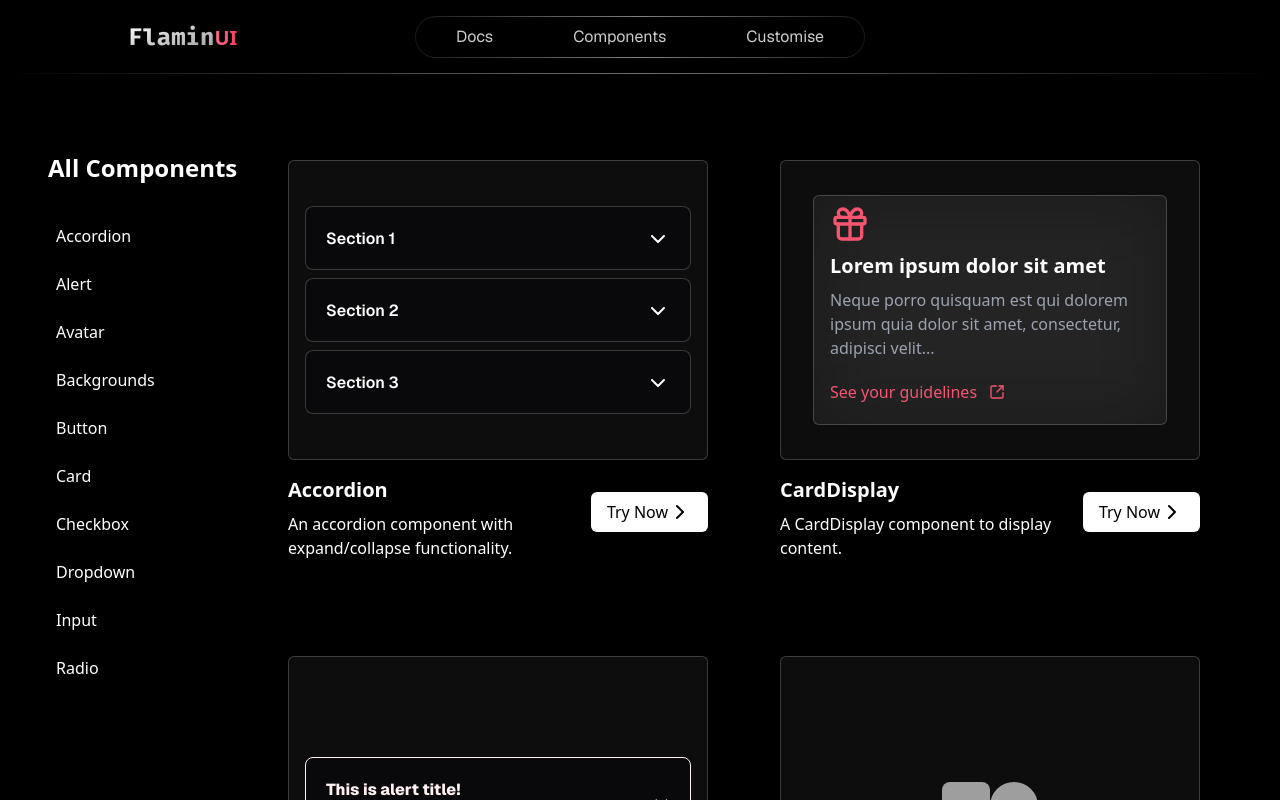
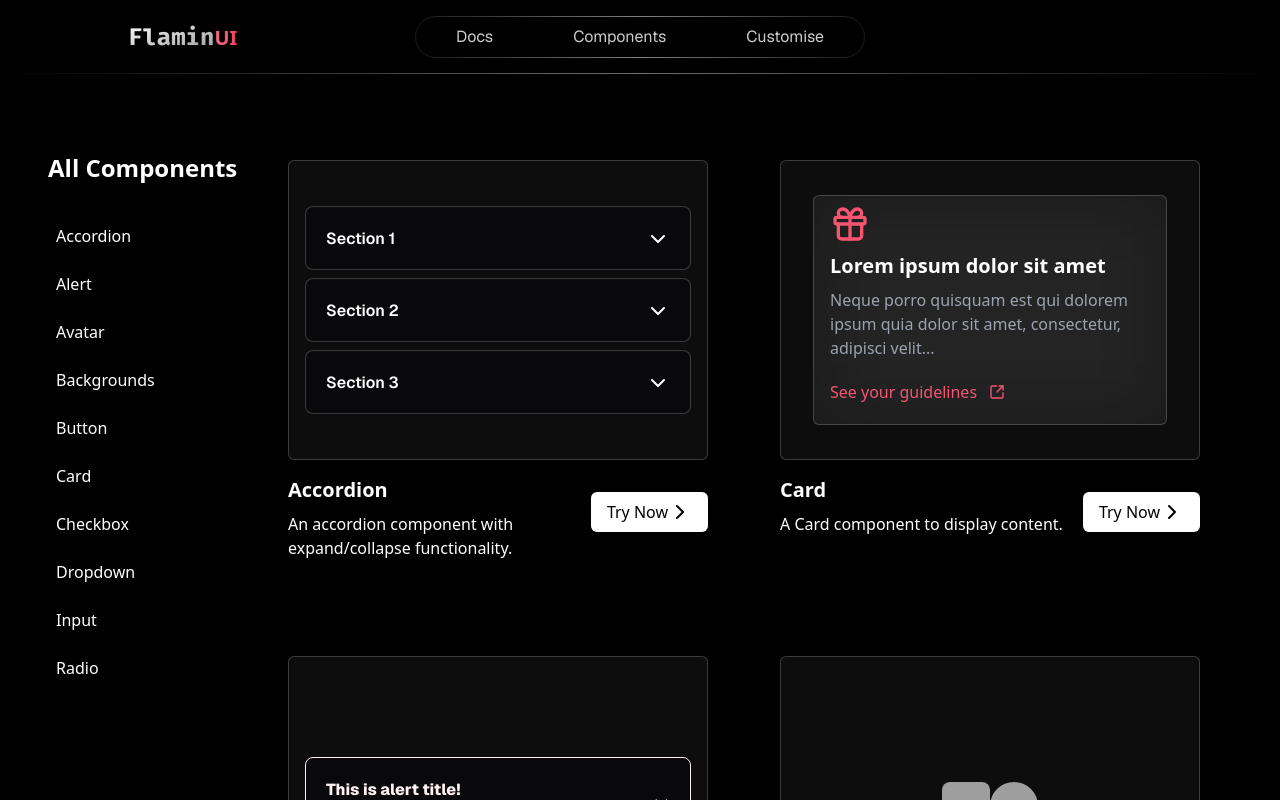
Before and after one commit to Vedant-Panchal/FlaminUI, a Next.js app: page /components in a window 1280 px wide. Shown: the top 800 px of the page. Built offline with nearby package versions, Linux system fonts and the light colour scheme; grey boxes are pictures that could not be loaded.

Commit message:
removed redundant code from sidebar and section

```diff
--- a/components/ComponentPreview/Section/Section.tsx
+++ b/components/ComponentPreview/Section/Section.tsx
@@ -1,10 +1,10 @@
 "use client";
 
-import React, { useState } from 'react';
-import Sidebar from './Sidebar';
-import CardDisplay from './CardDisplay';
-import { ComponentCard } from '@/components/ui/ComponentCards/ComponentCard';
-import { ChevronRight, Gift, SquareArrowOutUpRight } from 'lucide-react';
+import React, { useState } from "react";
+import Sidebar from "./Sidebar";
+import CardDisplay from "./CardDisplay";
+import { ComponentCard } from "@/components/ui/ComponentCards/ComponentCard";
+import { ChevronRight, Gift, SquareArrowOutUpRight } from "lucide-react";
 import {
   Accordion,
   AccordionItem,
@@ -15,20 +15,16 @@ import Alert from "@components/Alert/Alert";
 import AlertTitle from "@components/Alert/AlertTitle";
 import AlertDescription from "@components/Alert/AlertDescription";
 import Avatar from "@components/Avatar/Avatar";
-import Button from '@components/Button/Button';
+import Button from "@components/Button/Button";
 import {
   Card,
   CardHeader,
   CardTitle,
   CardFooter,
-  CardButton,
   CardBody,
   CardContainer,
   CardIcon,
-  CardImage,
   CardLink,
-  CardCustomer,
-  CardRating,
 } from "@components/Card/Card";
 import Checkbox from "@components/Checkbox/Checkbox";
 import {
@@ -38,11 +34,11 @@ import {
   DropdownContent,
   DropdownLabel,
 } from "@components/Dropdown/Dropdown";
-import { Input } from '@components/Input/Input';
+import { Input } from "@components/Input/Input";
 import Radio from "@components/Radio/Radio";
 import { TextArea } from "@components/TextArea/TextArea";
 import { Toggle } from "@components/Toggle/Toggle";
-import ToggleSwitch from './ToggleSwitch';
+import ToggleSwitch from "./ToggleSwitch";
 
 const Section: React.FC = () => {
   const [sidebarVisible, setSidebarVisible] = useState(false);
@@ -51,27 +47,18 @@ const Section: React.FC = () => {
     setSidebarVisible(checked);
   };
 
-  return (
-    <div className="flex mt-28">
-      <div className={`relative ${sidebarVisible ? 'block' : 'hidden'} md:block`}>
-        <Sidebar />
-      </div>
-      <div className="flex-grow p-6 text-white mr-8 md:ml-[240px] ml-6">
-        <div className="md:hidden absolute top-28 left-0 mt-8">
-          <ToggleSwitch
-            onChange={toggleSidebar}
-          />
-        </div>
-        <div className="grid grid-cols-1 md:grid-cols-1 lg:grid-cols-2 gap-6">
-          <div id="Accordion" className="mb-6">
-            <CardDisplay
-              title="Accordion"
-              description="An accordion component with expand/collapse functionality."
-              buttonText="Try Now"
-              buttonLink="/docs/accordion"
-              buttonIcon={<ChevronRight className="h-6 w-6" />}
+  const components = [
+    {
+      id: "Accordion",
+      title: "Accordion",
+      description: "An accordion component with expand/collapse functionality.",
+      buttonLink: "/docs/accordion",
+      content: (
+        <Accordion
+          variant="rounded"
+          border={true}
+          className="gap-2 w-full md:w-[400px]"
         >
-              <Accordion variant="rounded" border={true} className='gap-2 w-full md:w-[400px]'>
           <AccordionItem index={0}>
             <AccordionButton>Section 1</AccordionButton>
             <AccordionContent>Content for section 1</AccordionContent>
@@ -85,16 +72,14 @@ const Section: React.FC = () => {
             <AccordionContent>Content for section 3</AccordionContent>
           </AccordionItem>
         </Accordion>
-            </CardDisplay>
-          </div>
-          <div id='Card' className='mb-6'>
-            <CardDisplay
-              title='CardDisplay'
-              description='A CardDisplay component to display content.'
-              buttonText='Try Now'
-              buttonLink='/docs/card'
-              buttonIcon={<ChevronRight className="h-6 w-6" />}
-            >
+      ),
+    },
+    {
+      id: "Card",
+      title: "Card",
+      description: "A Card component to display content.",
+      buttonLink: "/docs/card",
+      content: (
         <ComponentCard>
           <Card>
             <CardContainer>
@@ -109,7 +94,10 @@ const Section: React.FC = () => {
                 consectetur, adipisci velit...
               </CardBody>
               <CardFooter>
-                      <CardLink href={"/backgrounds"} className="cursor-pointer flex flex-row items-center">
+                <CardLink
+                  href={"/backgrounds"}
+                  className="cursor-pointer flex flex-row items-center"
+                >
                   <p>See your guidelines</p>
                   <CardIcon>
                     <SquareArrowOutUpRight className="ml-3 h-4 w-4 text-[#F65571] mt-2" />
@@ -119,64 +107,52 @@ const Section: React.FC = () => {
             </CardContainer>
           </Card>
         </ComponentCard>
-            </CardDisplay>
-          </div>
-          <div id='Alert' className='mb-6'>
-            <CardDisplay
-              title='Alert'
-              description='An alert component to display messages.'
-              buttonText='Try Now'
-              buttonLink='/docs/alert'
-              buttonIcon={<ChevronRight className="h-6 w-6" />}
-            >
+      ),
+    },
+    {
+      id: "Alert",
+      title: "Alert",
+      description: "An alert component to display messages.",
+      buttonLink: "/docs/alert",
+      content: (
         <Alert dismissAfter={200000} className="w-full md:w-[400px]">
           <AlertTitle>This is alert title!</AlertTitle>
           <AlertDescription>This is alert description!</AlertDescription>
         </Alert>
-            </CardDisplay>
-          </div>
-          <div id='Avatar' className='mb-6'>
-            <CardDisplay
-              title='Avatar'
-              description='An avatar component to display user profile images.'
-              buttonText='Try Now'
-              buttonLink='/docs/avatar'
-              buttonIcon={<ChevronRight className="h-6 w-6" />}
-            >
+      ),
+    },
+    {
+      id: "Avatar",
+      title: "Avatar",
+      description: "An avatar component to display user profile images.",
+      buttonLink: "/docs/avatar",
+      content: (
+        <>
           <Avatar isRounded={false} location="top-right" />
           <Avatar status="online" />
-            </CardDisplay>
-          </div>
-          <div id='Button' className='mb-6'>
-            <CardDisplay
-              title='Button'
-              description='A button component to trigger actions.'
-              buttonText='Try Now'
-              buttonLink='/docs/button'
-              buttonIcon={<ChevronRight className="h-6 w-6" />}
-            >
-              <Button variant='success'>dont you dare</Button>
-            </CardDisplay>
-          </div>
-          <div id='Checkbox' className='mb-6'>
-            <CardDisplay
-              title='Checkbox'
-              description='A checkbox component to select options.'
-              buttonText='Try Now'
-              buttonLink='/docs/checkbox'
-              buttonIcon={<ChevronRight className="h-6 w-6" />}
-            >
-              <Checkbox label="Label" />
-            </CardDisplay>
-          </div>
-          <div id='Dropdown' className='mb-6'>
-            <CardDisplay
-              title='Dropdown'
-              description='A dropdown component to select options.'
-              buttonText='Try Now'
-              buttonLink='/docs/dropdown'
-              buttonIcon={<ChevronRight className="h-6 w-6" />}
-            >
+        </>
+      ),
+    },
+    {
+      id: "Button",
+      title: "Button",
+      description: "A button component to trigger actions.",
+      buttonLink: "/docs/button",
+      content: <Button variant="success">Don't you dare</Button>,
+    },
+    {
+      id: "Checkbox",
+      title: "Checkbox",
+      description: "A checkbox component to select options.",
+      buttonLink: "/docs/checkbox",
+      content: <Checkbox label="Label" />,
+    },
+    {
+      id: "Dropdown",
+      title: "Dropdown",
+      description: "A dropdown component to select options.",
+      buttonLink: "/docs/dropdown",
+      content: (
         <Dropdown>
           <DropdownButton defaultText="Select an option" />
           <DropdownContent>
@@ -186,16 +162,14 @@ const Section: React.FC = () => {
             <DropdownItem value="Option 3">Option 3</DropdownItem>
           </DropdownContent>
         </Dropdown>
-            </CardDisplay>
-          </div>
-          <div id='Input' className='mb-6'>
-            <CardDisplay
-              title='Input'
-              description='An input component to enter data.'
-              buttonText='Try Now'
-              buttonLink='/docs/input'
-              buttonIcon={<ChevronRight className="h-6 w-6" />}
-            >
+      ),
+    },
+    {
+      id: "Input",
+      title: "Input",
+      description: "An input component to enter data.",
+      buttonLink: "/docs/input",
+      content: (
         <Input
           placeholder="Enter some text"
           type="password"
@@ -203,45 +177,60 @@ const Section: React.FC = () => {
           variant="error"
           className="input-field"
         />
+      ),
+    },
+    {
+      id: "Radio",
+      title: "Radio",
+      description: "A radio component to select options.",
+      buttonLink: "/docs/radio",
+      content: <Radio label="Label" />,
+    },
+    {
+      id: "Textarea",
+      title: "Textarea",
+      description: "A textarea component to enter multiple lines of text.",
+      buttonLink: "/docs/textarea",
+      content: <TextArea placeholder="Enter your text here..." variant="" />,
+    },
+    {
+      id: "Toggle",
+      title: "Toggle",
+      description: "A toggle component to switch between two states.",
+      buttonLink: "/docs/toggle",
+      content: <Toggle label="Default Toggle" />,
+    },
+  ];
+
+  return (
+    <div className="flex mt-28">
+      <div
+        className={`relative ${sidebarVisible ? "block" : "hidden"} md:block`}
+      >
+        <Sidebar />
+      </div>
+      <div className="flex-grow p-6 text-white mr-8 md:ml-[240px] ml-6">
+        <div className="md:hidden absolute top-28 left-0 mt-8">
+          <ToggleSwitch onChange={toggleSidebar} />
+        </div>
+        <div className="grid grid-cols-1 md:grid-cols-1 lg:grid-cols-2 gap-6">
+          {components.map((component) => (
+            <div key={component.id} id={component.id} className="mb-6">
+              <CardDisplay
+                title={component.title}
+                description={component.description}
+                buttonText="Try Now"
+                buttonLink={component.buttonLink}
+                buttonIcon={<ChevronRight className="h-6 w-6" />}
+              >
+                {component.content}
               </CardDisplay>
             </div>
-          <div id='Radio' className='mb-6'>
-            <CardDisplay
-              title='Radio'
-              description='A radio component to select options.'
-              buttonText='Try Now'
-              buttonLink='/docs/radio'
-              buttonIcon={<ChevronRight className="h-6 w-6" />}
-            >
-              <Radio label="Label" />
-            </CardDisplay>
-          </div>
-          <div id='Textarea' className='mb-6'>
-            <CardDisplay
-              title='Textarea'
-              description='A textarea component to enter multiple lines of text.'
-              buttonText='Try Now'
-              buttonLink='/docs/textarea'
-              buttonIcon={<ChevronRight className="h-6 w-6" />}
-            >
-              <TextArea placeholder="Enter your text here..." variant="" />
-            </CardDisplay>
-          </div>
-          <div id='Toggle' className='mb-6'>
-            <CardDisplay
-              title='Toggle'
-              description='A toggle component to switch between two states.'
-              buttonText='Try Now'
-              buttonLink='/docs/toggle'
-              buttonIcon={<ChevronRight className="h-6 w-6" />}
-            >
-              <Toggle label="Default Toggle" />
-            </CardDisplay>
-          </div>
+          ))}
         </div>
       </div>
     </div>
   );
-}
+};
 
 export default Section;
--- a/components/ComponentPreview/Section/Sidebar.tsx
+++ b/components/ComponentPreview/Section/Sidebar.tsx
@@ -1,72 +1,34 @@
 import React from 'react';
 import Link from 'next/link';
 
+const components = [
+  { href: "/docs/accordion", label: "Accordion" },
+  { href: "/docs/alert", label: "Alert" },
+  { href: "/docs/avatar", label: "Avatar" },
+  { href: "/docs/backgrounds", label: "Backgrounds" },
+  { href: "/docs/button", label: "Button" },
+  { href: "/docs/card", label: "Card" },
+  { href: "/docs/checkbox", label: "Checkbox" },
+  { href: "/docs/dropdown", label: "Dropdown" },
+  { href: "/docs/input", label: "Input" },
+  { href: "/docs/radio", label: "Radio" },
+  { href: "/docs/textarea", label: "Textarea" },
+  { href: "/docs/toggle", label: "Toggle" },
+];
+
 const Sidebar: React.FC = () => {
+  const linkClasses = "mb-2 hover:text-[#F65571] hover:pl-4 transition-all p-2 rounded-md";
+
   return (
     <div className="fixed top-28 mt-6 mb-8 left-8 w-64 bottom-16 overflow-y-auto p-4 z-10 text-white custom-scrollbar">
       <h2 className="text-2xl font-bold mb-8">All Components</h2>
       <div className="flex-grow">
         <ul>
-          <li className="mb-2 hover:text-[#F65571] hover:pl-4 transition-all p-2 rounded-md">
-            <Link href="/docs/accordion">
-              Accordion
-            </Link>
-          </li>
-          <li className="mb-2 hover:text-[#F65571] hover:pl-4 transition-all p-2 rounded-md">
-            <Link href="/docs/alert">
-              Alert
-            </Link>
-          </li>
-          <li className="mb-2 hover:text-[#F65571] hover:pl-4 transition-all p-2 rounded-md">
-            <Link href="/docs/avatar">
-              Avatar
-            </Link>
-          </li>
-          <li className="mb-2 hover:text-[#F65571] hover:pl-4 transition-all p-2 rounded-md">
-            <Link href="/docs/backgrounds">
-              Backgrounds
-            </Link>
-          </li>
-          <li className="mb-2 hover:text-[#F65571] hover:pl-4 transition-all p-2 rounded-md">
-            <Link href="/docs/button">
-              Button
-            </Link>
-          </li>
-          <li className="mb-2 hover:text-[#F65571] hover:pl-4 transition-all p-2 rounded-md">
-            <Link href="/docs/card">
-              Card
-            </Link>
-          </li>
-          <li className="mb-2 hover:text-[#F65571] hover:pl-4 transition-all p-2 rounded-md">
-            <Link href="/docs/checkbox">
-              Checkbox
-            </Link>
-          </li>
-          <li className="mb-2 hover:text-[#F65571] hover:pl-4 transition-all p-2 rounded-md">
-            <Link href="/docs/dropdown">
-              Dropdown
-            </Link>
-          </li>
-          <li className="mb-2 hover:text-[#F65571] hover:pl-4 transition-all p-2 rounded-md">
-            <Link href="/docs/input">
-              Input
-            </Link>
-          </li>
-          <li className="mb-2 hover:text-[#F65571] hover:pl-4 transition-all p-2 rounded-md">
-            <Link href="/docs/radio">
-              Radio
-            </Link>
-          </li>
-          <li className="mb-2 hover:text-[#F65571] hover:pl-4 transition-all p-2 rounded-md">
-            <Link href="/docs/textarea">
-              Textarea
-            </Link>
-          </li>
-          <li className="mb-2 hover:text-[#F65571] hover:pl-4 transition-all p-2 rounded-md">
-            <Link href="/docs/toggle">
-              Toggle
-            </Link>
-          </li>
+          {components.map((component) => (
+            <li key={component.href} className={linkClasses}>
+              <Link href={component.href}>{component.label}</Link>
+            </li>
+          ))}
         </ul>
       </div>
     </div>
```
Lines whose indentation alone changed are shown as unchanged.
